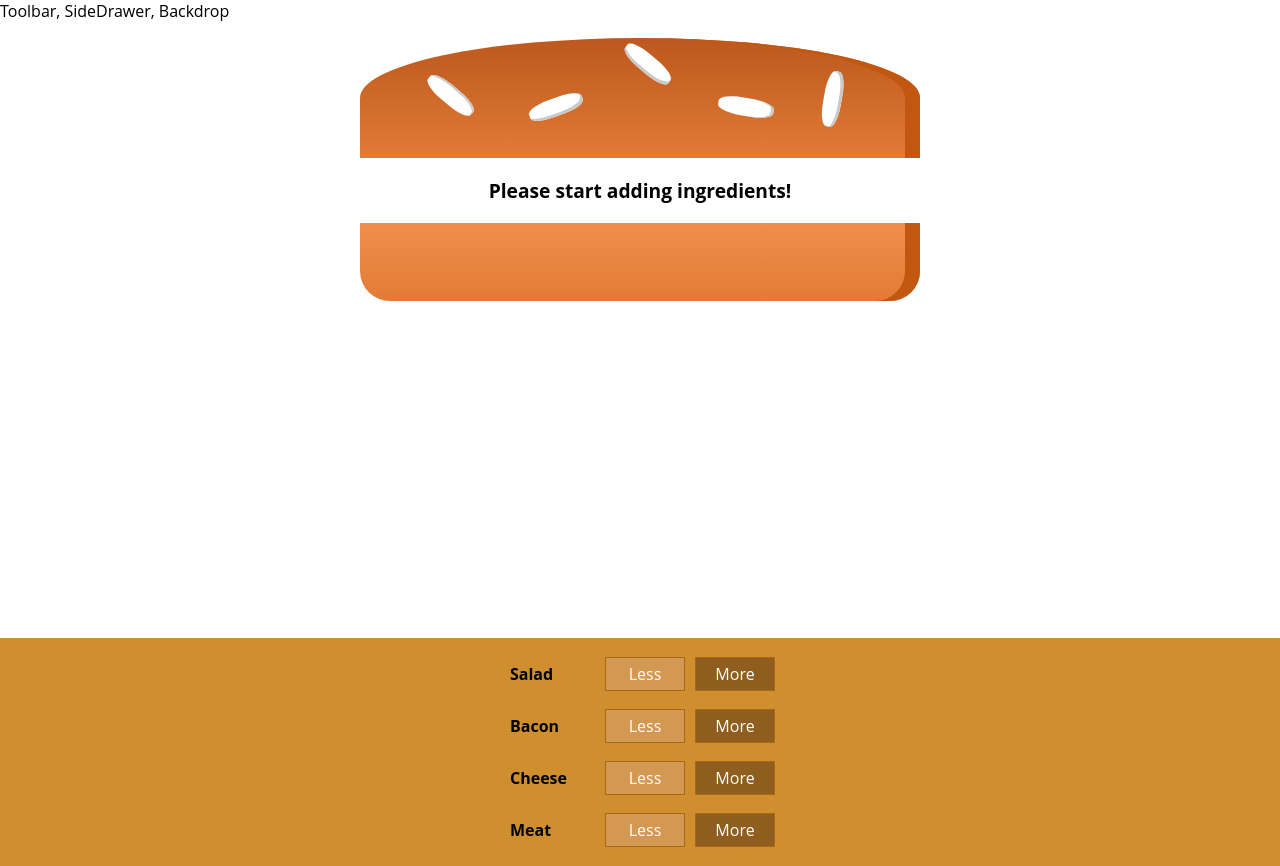
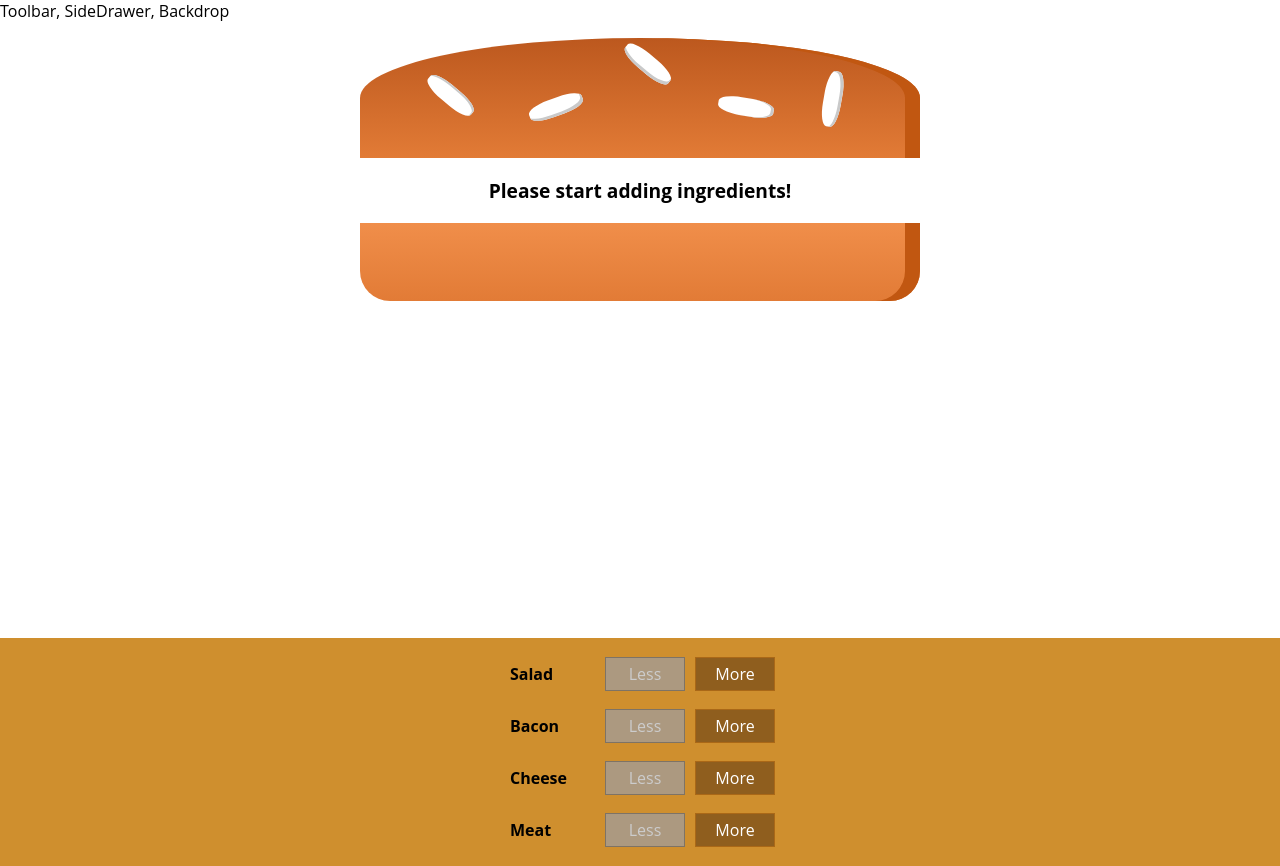
Before and after one commit to franklaercio/burger-react-academind, a React app in the folder burger-react-app/: page / in a window 1280 px wide. Built offline with nearby package versions, Linux system fonts and the light colour scheme.

Commit message:
Removing ingredient

```diff
--- a/burger-react-app/src/components/Burger/BuildControls/BuildControl/BuildControl.js
+++ b/burger-react-app/src/components/Burger/BuildControls/BuildControl/BuildControl.js
@@ -5,8 +5,13 @@
 const buildControl = (props) => (
     <div className={classes.BuildControl}>
         <div className={classes.Label}>{props.label}</div>
-        <button className={classes.Less}>Less</button>
-        <button className={classes.More} onClick={props.added}>More</button>
+        <button
+            className={classes.Less}
+            onClick={props.removed}
+            disabled={props.disabled}>Less</button>
+        <button
+            className={classes.More}
+            onClick={props.added}>More</button>
     </div>
 );
 
--- a/burger-react-app/src/components/Burger/BuildControls/BuildControls.js
+++ b/burger-react-app/src/components/Burger/BuildControls/BuildControls.js
@@ -17,7 +17,8 @@
             key={ctrl.label}
             label={ctrl.label}
             added={() => props.ingredientAdded(ctrl.type)}
-            />
+            removed={() => props.ingredientRemoved(ctrl.type)}
+            disabled={props.disabled[ctrl.type]}/>
         ))}
     </div>
 );
--- a/burger-react-app/src/containers/BurgerBuilder/BurgerBuilder.js
+++ b/burger-react-app/src/containers/BurgerBuilder/BurgerBuilder.js
@@ -44,14 +44,42 @@
     }
 
     removeIngredientHandler = (type) => {
+        const oldCounts = this.state.ingredients[type];
 
+        if (oldCounts <= 0) {
+            return;
+        }
+
+        const updatedCounted = oldCounts - 1;
+
+        const updatedIngredients = {
+            ...this.state.ingredients
+        };
+
+        updatedIngredients[type] = updatedCounted;
+
+        const priceDeduction = INGREDIENT_PRICES[type];
+        const oldPrice = this.state.totalPrice;
+        const newPrice = oldPrice - priceDeduction;
+        this.setState({totalPrice: newPrice, ingredients: updatedIngredients});
     }
 
     render () {
+        const disabledInfo = {
+            ...this.state.ingredients
+        };
+
+        for(let key in disabledInfo) {
+            disabledInfo[key] = disabledInfo[key] <= 0;
+        }
+
         return (
             <Aux>
                 <Burger ingredients={this.state.ingredients} />
-                <BuildConstrols ingredientAdded={this.addIngredientsHandler} />
+                <BuildConstrols
+                    ingredientAdded={this.addIngredientsHandler}
+                    ingredientRemoved={this.removeIngredientHandler}
+                    disabled={disabledInfo}/>
             </Aux>
         );
     }
```
